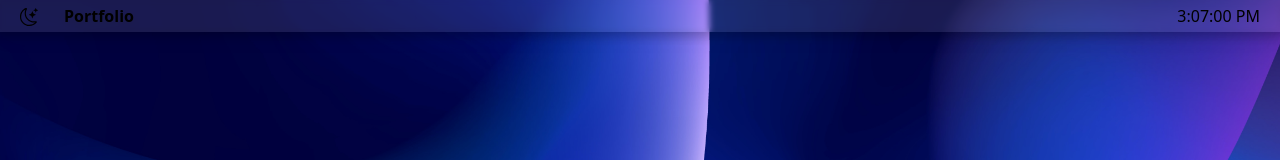
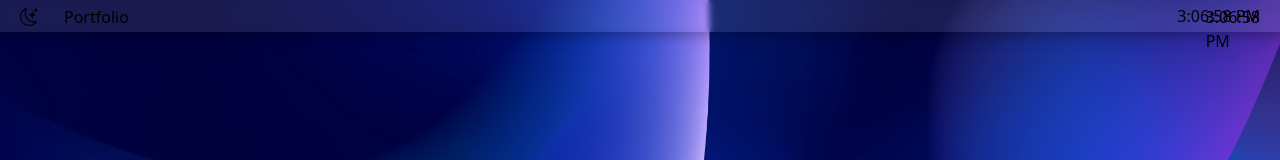
Before and after one commit to nicomaz/my-portfolio, a React (Vite) app: page /home in a window 1280 px wide. Shown: the top 160 px of the page. Built offline with nearby package versions, Linux system fonts and the light colour scheme.

Commit message:
add transition to navbar

```diff
--- a/src/components/Clock.tsx
+++ b/src/components/Clock.tsx
@@ -15,7 +15,7 @@ export default function Clock() {
 
   return (
     <div className={`${theme}`}>
-      <span className="absolute top-1 right-5 text-base z-30 text-black dark:text-white">
+      <span className="top-1 right-5 absolute text-base z-30 text-black dark:text-white">
         {time}
       </span>
     </div>
--- a/src/components/NavBar.tsx
+++ b/src/components/NavBar.tsx
@@ -1,12 +1,40 @@
+import Clock from "./Clock";
+import ThemeSwitcher from "./ThemeSwitcher";
+
 interface Props {
   appOpen: string;
+  fade: boolean;
 }
-export default function NavBar({ appOpen = "Portfolio" }: Props) {
+
+export default function NavBar({ appOpen = "Portfolio", fade }: Props) {
+  console.log(fade);
   return (
-    <div className="bg-white/[0.1] backdrop-blur-[1px] h-8 w-screen shadow drop-shadow-lg backdrop-blur-[3px] h-shadow">
-      <div className="flex flex-row justify-between pt-1 w-screen px-6 absolute ">
-        <span className="absolute top-1 left-16 text-base font-semibold dark:text-white">{appOpen}</span>
+    <div
+      className={
+        fade
+          ? "down bg-white/[0.1] backdrop-blur-[1px] w-screen shadow drop-shadow-lg backdrop-blur-[3px] h-shadow"
+          : "bg-white/[0.1] backdrop-blur-[1px] h-8 w-screen shadow drop-shadow-lg backdrop-blur-[3px] h-shadow"
+      }
+    >
+      <div>
+        <span
+          className={
+            fade
+              ? "relative icon-down text-base font-semibold dark:text-white left-5 gap-5 flex flex-row w-full"
+              : "relative text-base font-semibold dark:text-white left-5 gap-5 top-2 flex flex-row w-full"
+          }
+        >
+          <span>
+            <ThemeSwitcher fade={fade} />
+          </span>
+        </span>
+        <span className="text-down relative left-16 dark:text-white">
+          {appOpen}
+        </span>
       </div>
+      <span className="time-down absolute right-0">
+        <Clock fade={fade} />
+      </span>
     </div>
   );
 }
--- a/src/components/ThemeSwitcher.tsx
+++ b/src/components/ThemeSwitcher.tsx
@@ -1,13 +1,15 @@
-import React, { useContext } from "react";
+import { useContext } from "react";
 import { ThemeContext } from "../context/ThemeContext";
 
-interface Props {}
+interface Props {
+  fade: boolean;
+}
 
-const ThemeSwitcher: React.FC<Props> = (): JSX.Element => {
+export default function ThemeSwitcher({ fade }: Props) {
   const { toggleTheme, theme } = useContext(ThemeContext);
 
   return (
-    <div className="absolute top-2 left-5 z-30">
+    <div className={fade ? "text-down left-5" : "left-5 z-30"}>
       <h2 onClick={() => toggleTheme()}>
         {theme === "dark" ? (
           <svg
@@ -36,6 +38,4 @@ const ThemeSwitcher: React.FC<Props> = (): JSX.Element => {
       </h2>
     </div>
   );
-};
-
-export default ThemeSwitcher;
+}
--- a/src/index.css
+++ b/src/index.css
@@ -21,6 +21,22 @@
 
 .quick-fade {
   animation: quick-fade 300ms forwards;
+}
+
+.down {
+  animation: down 1000ms forwards;
+}
+
+.text-down {
+  animation: text-down 1000ms forwards;
+}
+
+.icon-down {
+  animation: icon-down 1000ms forwards;
+}
+
+.time-down {
+  animation: time-down 1000ms forwards;
 }
 
 .glass {
@@ -116,3 +132,43 @@
     opacity: 1;
   }
 }
+
+@keyframes down {
+  0% {
+    height: 0px;
+    transform: scale(0.98);
+    opacity: 0.3;
+  }
+  100% {
+    height: 31px;
+    transform: scale(1);
+    opacity: 1;
+  }
+}
+
+@keyframes icon-down {
+  from {
+    top: -25px;
+  }
+  to {
+    top: 8px;
+  }
+}
+
+@keyframes text-down {
+  from {
+    top: -45px;
+  }
+  to {
+    top: -13px;
+  }
+}
+
+@keyframes time-down {
+  from {
+    top: -45px;
+  }
+  to {
+    top: 1px;
+  }
+}
--- a/src/pages/HomePage.tsx
+++ b/src/pages/HomePage.tsx
@@ -23,11 +23,12 @@ export default function HomePage({ fade }: Props) {
       }}
     >
       <div className="w-screen h-screen ">
-        <NavBar />
-        <Clock />
-        <ThemeSwitcher />
-
-        <div className={fade ? "in" : ""}> </div>
+        <NavBar fade={fade} />
+        {fade ? null : (
+          <>
+            <Clock />
+          </>
+        )}
       </div>
     </div>
   );
--- a/src/pages/StartUpPage.tsx
+++ b/src/pages/StartUpPage.tsx
@@ -30,8 +30,9 @@ export default function StartUpPage({ fade, setFade }: Props) {
       }}
     >
       <Clock />
-      <ThemeSwitcher />
-
+      <div className="absolute top-2 left-5 z-30">
+        <ThemeSwitcher />
+      </div>
       <div
         className={
           fade
```
